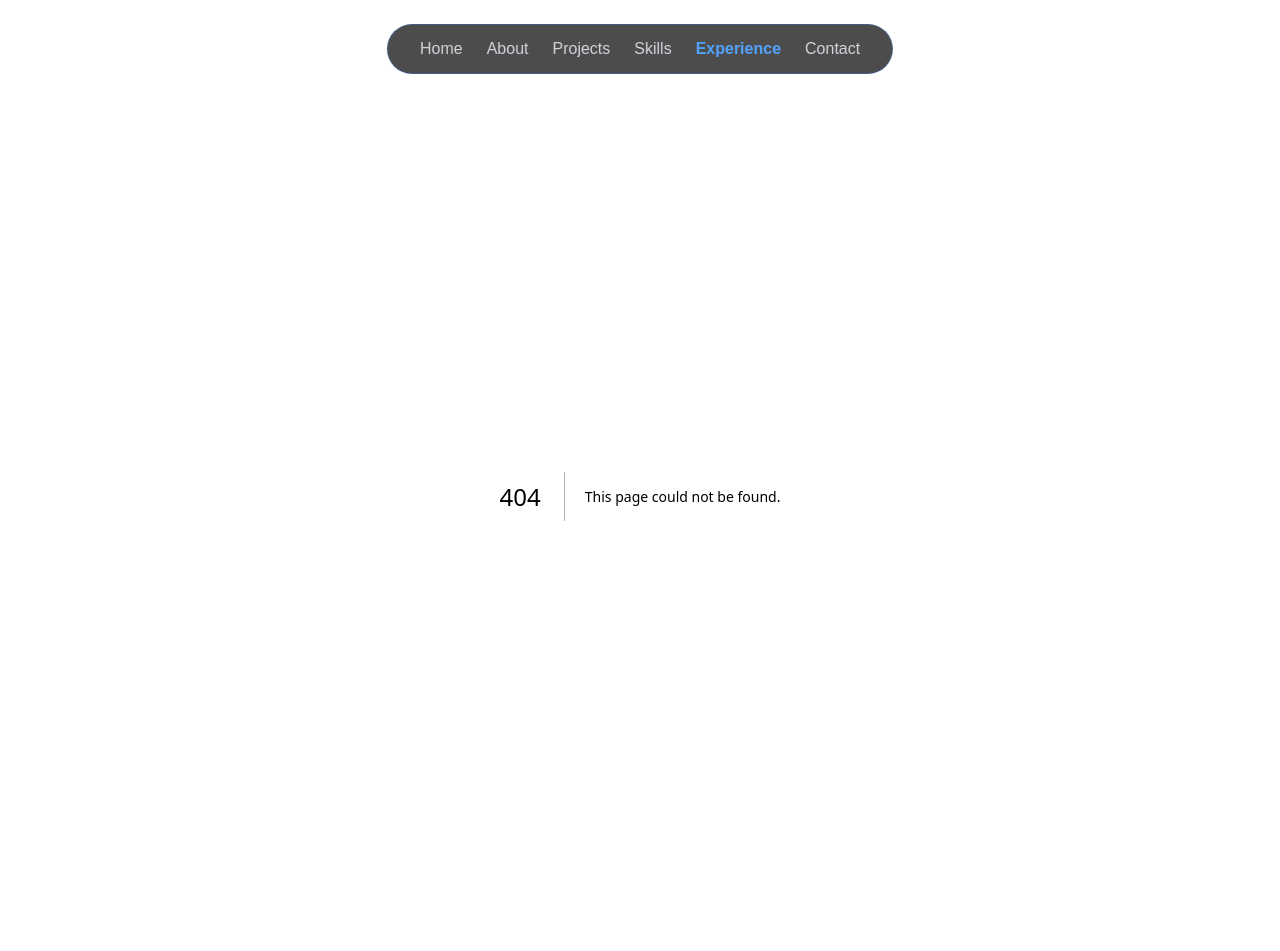
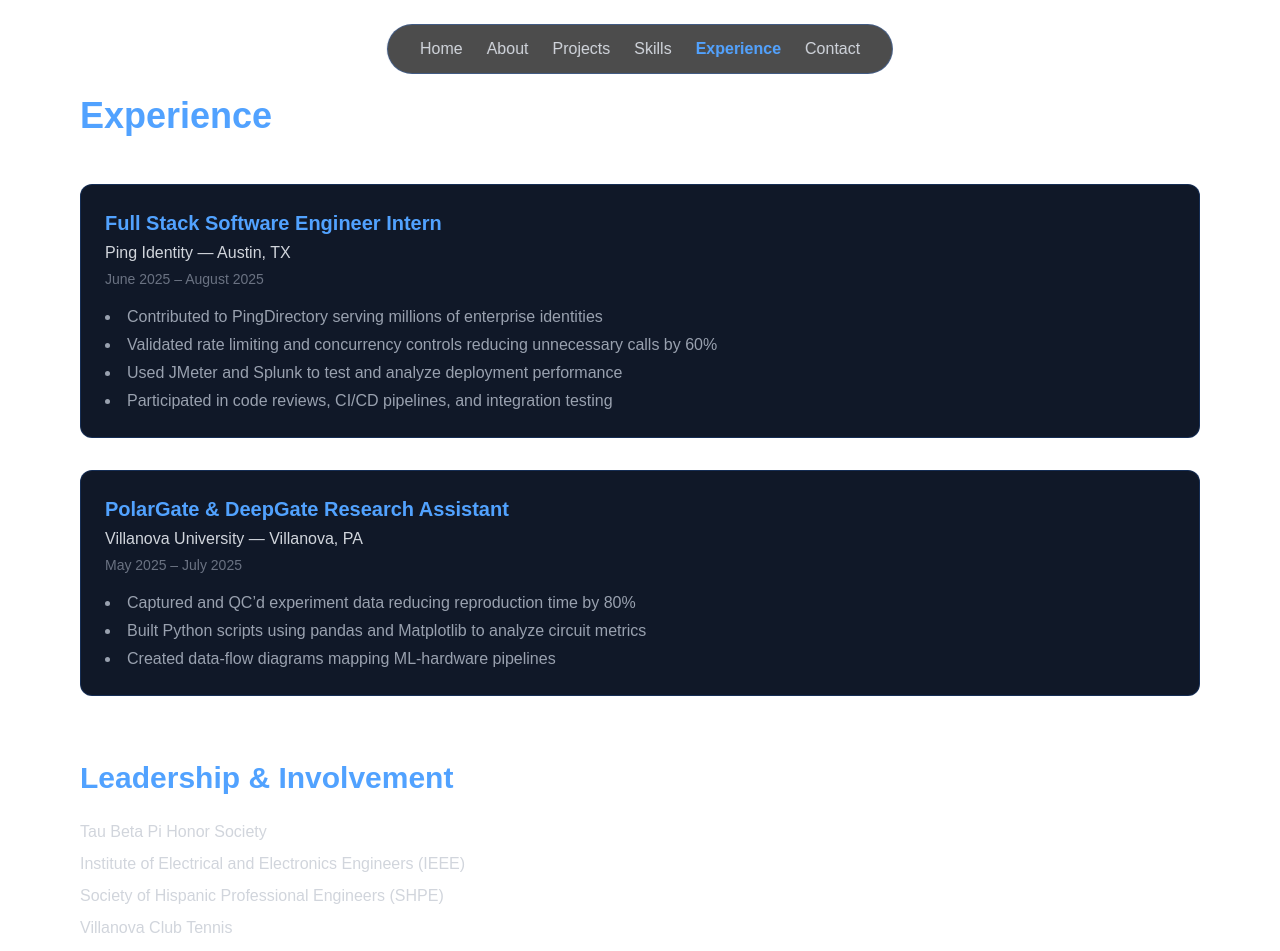
Before and after one commit to Pac-Lorenzo/Star-Wara-Portfolio, a Next.js app: page /experience in a window 1280 px wide. Before the commit this address had no page. Shown: the top 951 px of the page. Before the commit the page ends 896 px from the top, so only its background shows below. Built offline with nearby package versions, Linux system fonts and the light colour scheme.

Commit message:
Add base experience section

```diff
--- /dev/null
+++ b/src/app/experience/page.tsx
@@ -0,0 +1,33 @@
+import { experiences } from "@/data/experience";
+import ExperienceCard from "@/components/ExperienceCard";
+
+export default function ExperiencePage() {
+  return (
+    <section className="min-h-screen">
+      <h1 className="text-4xl font-bold text-blue-400 mb-12">
+        Experience
+      </h1>
+
+      <div className="space-y-8">
+        {experiences.map((exp) => (
+          <ExperienceCard key={exp.role} {...exp} />
+        ))}
+      </div>
+
+      <div className="mt-16">
+        <h2 className="text-3xl font-semibold text-blue-400 mb-6">
+          Leadership & Involvement
+        </h2>
+
+        <ul className="text-gray-300 space-y-2">
+          <li>Tau Beta Pi Honor Society</li>
+          <li>Institute of Electrical and Electronics Engineers (IEEE)</li>
+          <li>Society of Hispanic Professional Engineers (SHPE)</li>
+          <li>Villanova Club Tennis</li>
+          <li>Pi Kappa Phi Fraternity</li>
+          <li>Special Olympics</li>
+        </ul>
+      </div>
+    </section>
+  );
+}
--- /dev/null
+++ b/src/components/ExperienceCard.tsx
@@ -0,0 +1,43 @@
+"use client";
+
+import { motion } from "framer-motion";
+
+interface Props {
+  role: string;
+  organization: string;
+  location: string;
+  period: string;
+  bullets: string[];
+}
+
+export default function ExperienceCard({
+  role,
+  organization,
+  location,
+  period,
+  bullets,
+}: Props) {
+  return (
+    <motion.div
+      whileHover={{ y: -4 }}
+      transition={{ duration: 0.2 }}
+      className="bg-gray-900 border border-blue-500/20 rounded-xl p-6"
+    >
+      <h2 className="text-xl font-semibold text-blue-400">
+        {role}
+      </h2>
+
+      <p className="text-gray-300 mt-1">
+        {organization} — {location}
+      </p>
+
+      <p className="text-gray-500 text-sm mt-1">{period}</p>
+
+      <ul className="mt-4 list-disc list-inside text-gray-400 space-y-1">
+        {bullets.map((bullet) => (
+          <li key={bullet}>{bullet}</li>
+        ))}
+      </ul>
+    </motion.div>
+  );
+}
--- /dev/null
+++ b/src/data/experience.ts
@@ -0,0 +1,33 @@
+export interface ExperienceItem {
+  role: string;
+  organization: string;
+  location: string;
+  period: string;
+  bullets: string[];
+}
+
+export const experiences: ExperienceItem[] = [
+  {
+    role: "Full Stack Software Engineer Intern",
+    organization: "Ping Identity",
+    location: "Austin, TX",
+    period: "June 2025 – August 2025",
+    bullets: [
+      "Contributed to PingDirectory serving millions of enterprise identities",
+      "Validated rate limiting and concurrency controls reducing unnecessary calls by 60%",
+      "Used JMeter and Splunk to test and analyze deployment performance",
+      "Participated in code reviews, CI/CD pipelines, and integration testing",
+    ],
+  },
+  {
+    role: "PolarGate & DeepGate Research Assistant",
+    organization: "Villanova University",
+    location: "Villanova, PA",
+    period: "May 2025 – July 2025",
+    bullets: [
+      "Captured and QC’d experiment data reducing reproduction time by 80%",
+      "Built Python scripts using pandas and Matplotlib to analyze circuit metrics",
+      "Created data-flow diagrams mapping ML-hardware pipelines",
+    ],
+  },
+];
```
